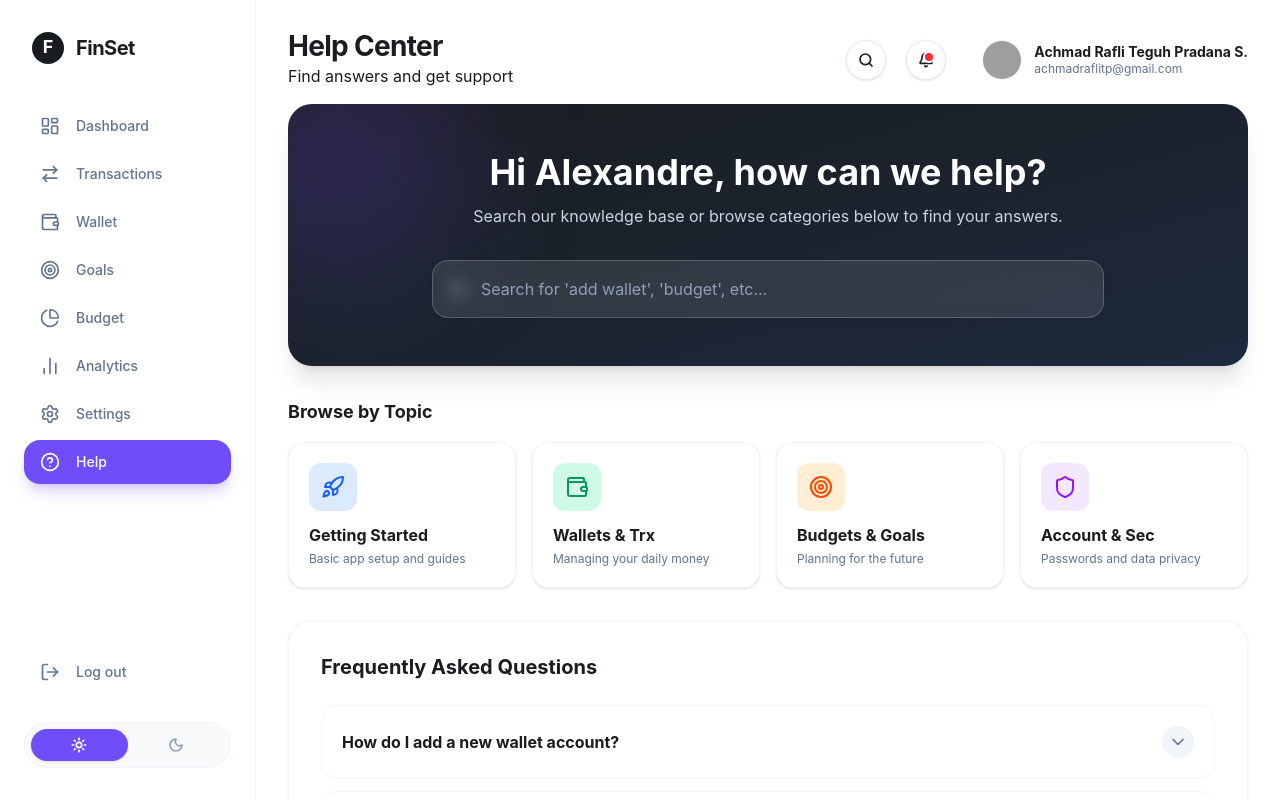
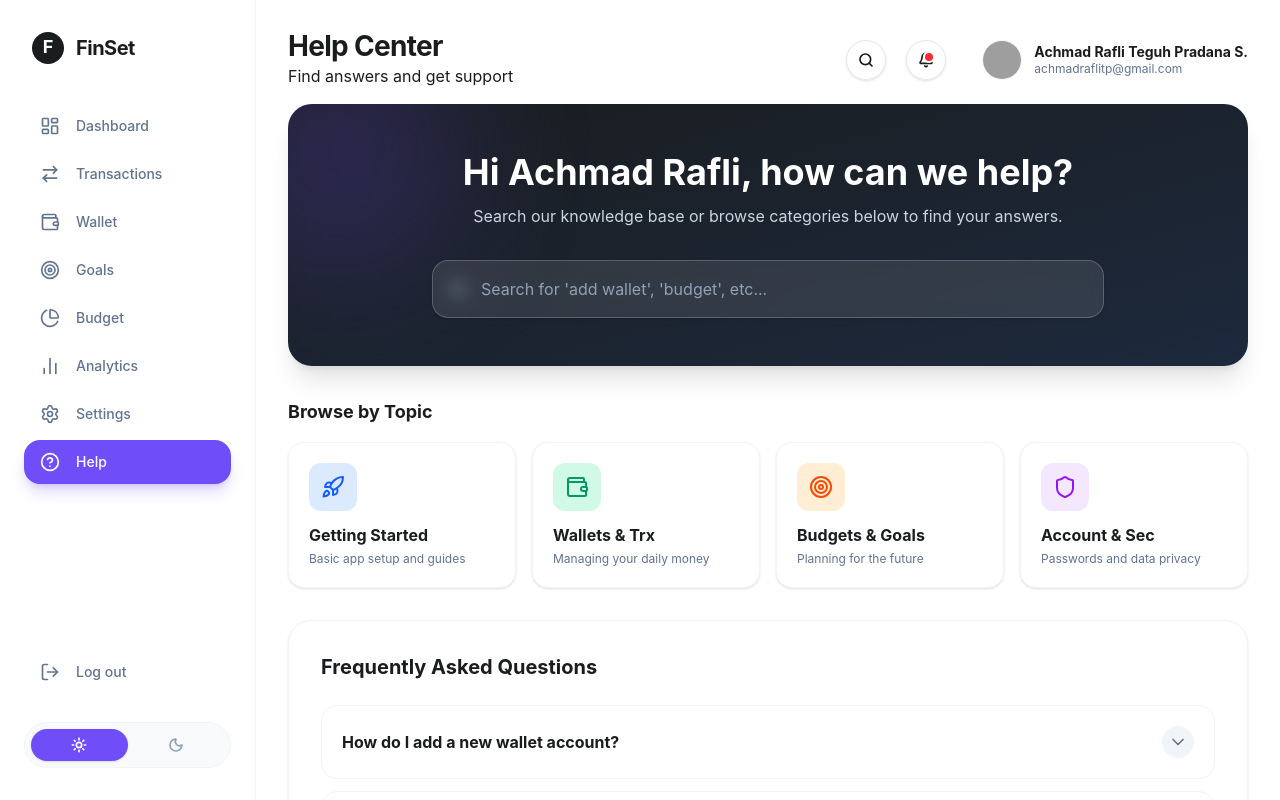
Before and after one commit to achraflyy48/FINSET-APP, a Vue app: page /help in a window 1280 px wide. Built offline with nearby package versions, Linux system fonts and the light colour scheme; grey boxes are pictures that could not be loaded.

Commit message:
feat: update greeting in HelpView component

```diff
--- a/src/views/HelpView.vue
+++ b/src/views/HelpView.vue
@@ -103,7 +103,7 @@ const toggleFaq = (id) => {
 
       <div class="relative z-10 max-w-2xl mx-auto">
         <h2 class="text-3xl md:text-4xl font-bold text-white mb-3">
-          Hi Alexandre, how can we help?
+          Hi Achmad Rafli, how can we help?
         </h2>
         <p class="text-slate-300 mb-8 text-sm md:text-base">
           Search our knowledge base or browse categories below to find your answers.
```
